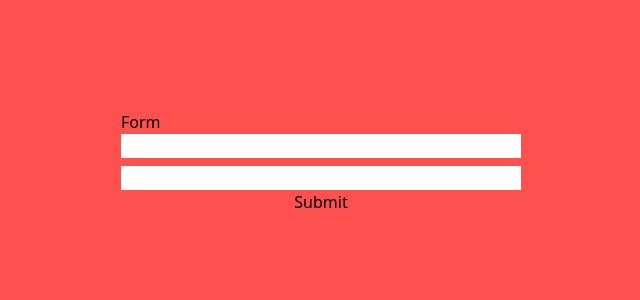
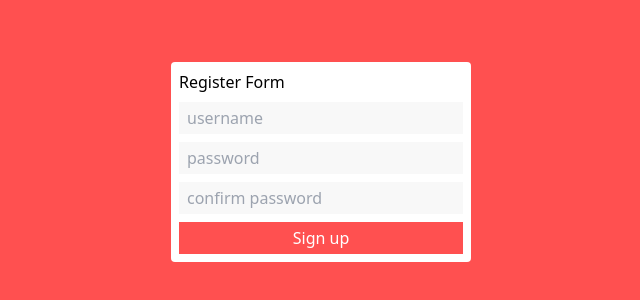
Before and after one commit to Vitaliy-Salinskiy/Geek-fuel, a Next.js app: page /auth in a window 1280 px wide. Shown: the part 238-538 px from the top of the page, without its empty margins (319-959 px from the left). Built offline with nearby package versions, Linux system fonts and the light colour scheme; no server answers.

Commit message:
Styles and form updates added

```diff
--- a/app/(auth)/auth/page.tsx
+++ b/app/(auth)/auth/page.tsx
@@ -12,7 +12,7 @@ interface IAuth {
 }
 
 const page = () => {
-	const [isLogging, setIsLogging] = useState(true)
+	const [isLogging, setIsLogging] = useState(false)
 
 	useEffect(() => {
 		fetch('http://localhost:5000/auth/profile', {
@@ -41,7 +41,6 @@ const page = () => {
 	const { register, handleSubmit, formState: { errors } } = useForm<IAuth>({ resolver: zodResolver(registerSchema) })
 
 	const handleAuthSubmit = (data: IAuth) => {
-		console.log(data);
 		const { confirmPassword, ...result } = data;
 		fetch(`http://localhost:5000/auth/${isLogging ? "login" : "registration"}`, {
 			method: "POST",
@@ -59,25 +58,32 @@ const page = () => {
 					} else {
 						alert(data.message)
 					}
+				}else {
+					alert('Successfully!');
+					window.location.href = '/';
 				}
-				console.log(data)
 			})
 			.catch(e => alert(e))
 	}
 
 	return (
 		<div className="w-full min-h-screen flex justify-center items-center">
-			<form onSubmit={handleSubmit(handleAuthSubmit)} className="flex flex-col w-[400px]">
-				<h1>Form</h1>
-				<div className=" flex flex-col gap-2">
-					<input {...register("username")} type="text" />
+			<form onSubmit={handleSubmit(handleAuthSubmit)} className="flex flex-col w-[300px] bg-white p-2 gap-2 rounded">
+				<h1 className="cursor-pointer" onClick={() => {setIsLogging(!isLogging)}}>
+					{isLogging? 'Login ' : 'Register '}
+					Form
+				</h1>
+				<div className="flex flex-col gap-2">
+					<input className="bg-bg-white px-2 py-1 border-none outline-none" {...register("username")} placeholder="username" type="text" />
 					{errors.username && <p>{errors.username.message}</p>}
-					<input {...register("password")} type="text" />
+					<input className="bg-bg-white px-2 py-1 border-none outline-none" {...register("password")} placeholder="password" type="text" />
 					{errors.password && <p>{errors.password.message}</p>}
-					{!isLogging && <input {...register("confirmPassword")} type="text" />}
+					{!isLogging && <input className="bg-bg-white px-2 py-1 border-none outline-none" {...register("confirmPassword")} placeholder="confirm password" type="text" />}
 					{!isLogging && errors.confirmPassword && <p>{errors.confirmPassword.message}</p>}
 				</div>
-				<button type="submit" >Submit</button>
+				<button type="submit" className="w-full bg-main-red py-1 text-white">
+					{isLogging? 'Sign in' : 'Sign up' }
+				</button>
 			</form>
 		</div>
 	)
--- a/app/admin/page.tsx
+++ b/app/admin/page.tsx
@@ -27,6 +27,7 @@ const adminPage: React.FC = (): JSX.Element => {
 				else {}
 			})
 			.catch((error) => {
+				window.location.href = '/';
 				console.error('Error:', error);
 			});
 	}, []);
--- a/components/Header.tsx
+++ b/components/Header.tsx
@@ -149,6 +149,7 @@ const Header = () => {
 							className="cursor-pointer absolute"
 							src="/assets/images/header/logo.svg"
 							alt='search'
+							onDoubleClick={() => { window.location.href = '/admin' }}
 							priority
 							fill
 						/>
--- a/components/Loader.tsx
+++ b/components/Loader.tsx
@@ -23,7 +23,7 @@ const Loader: React.FC = (): JSX.Element => {
 
     return (
       <div className='w-full h-screen flex items-center justify-center'>
-        <h2 className='transition-all duration-500 text-[90px] font-din' style={isLastWord ? { transform: 'scale(1.3)' } : {}}>
+        <h2 className='transition-all duration-500 text-[52px] font-din sm:text-[64px] md:text-[76px] lg:text-[90px]' style={isLastWord ? { transform: 'scale(1.3)' } : {}}>
           {isLastWord ? (
             <>
               {text.slice(0, -4)}
```
